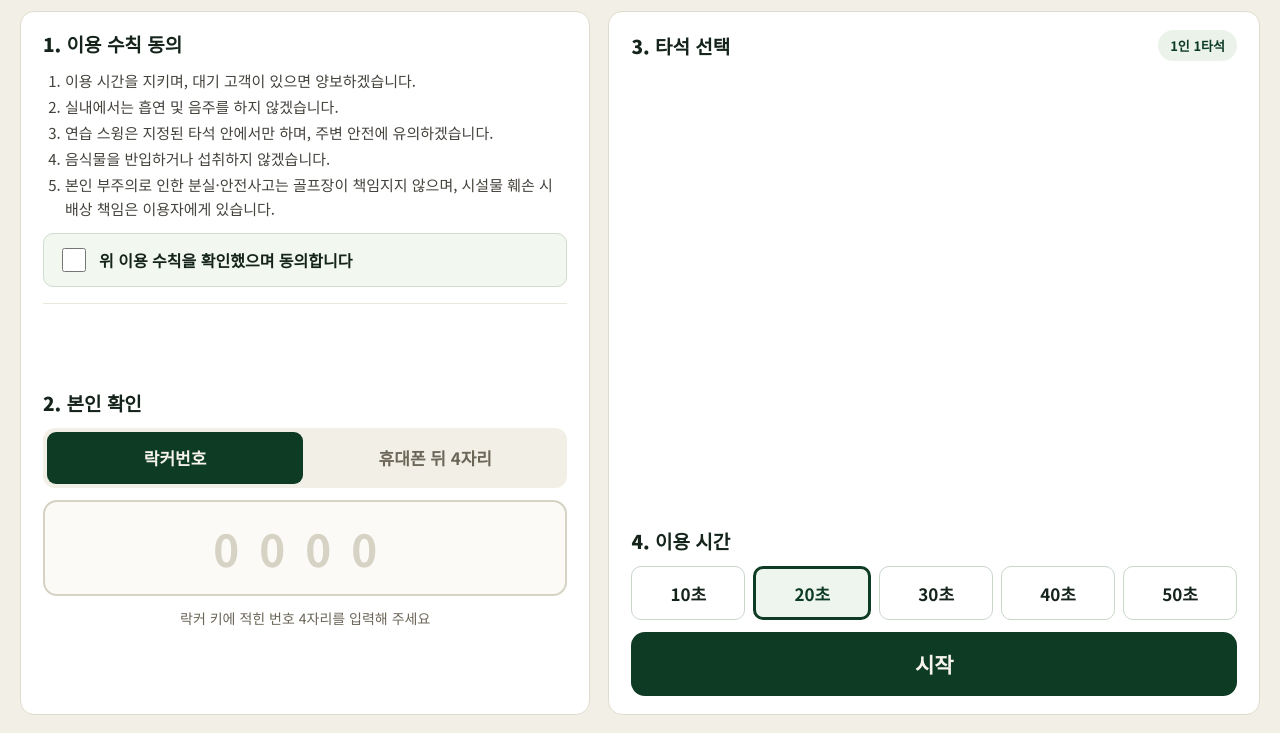
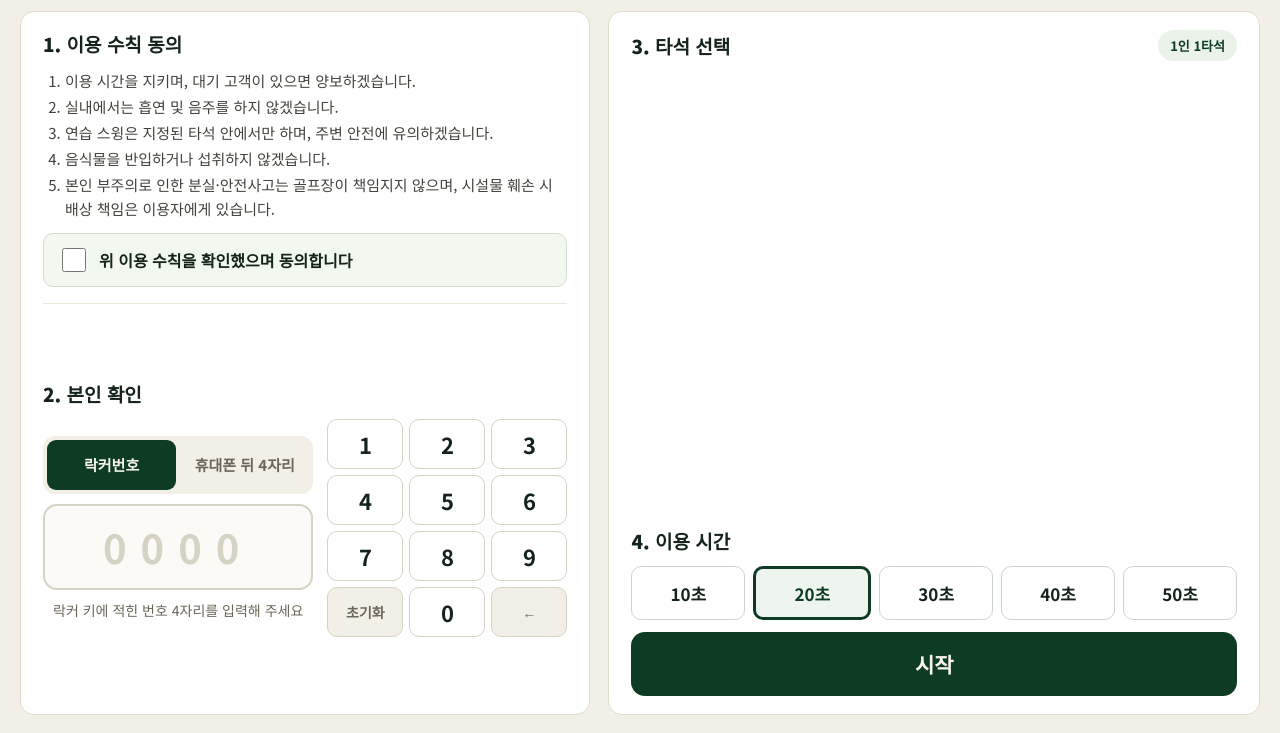
Before and after one commit to sehyeonkeonteulikeulleob-png/bay, a plain HTML site: page index.html in a window 1280 px wide. Shown: the part 67-800 px from the top of the page. Drawn offline with Linux system fonts and the light colour scheme; no server answers.

Commit message:
Add files via upload

```diff
--- a/config.js
+++ b/config.js
@@ -74,15 +74,24 @@ if ('serviceWorker' in navigator && window.isSecureContext) {
   navigator.serviceWorker.register('sw.js').catch(function () {});
 }
 
-// 번호 4자리 칸: 숫자만 입력되게 하고, 4자리를 다 누르면 키패드를 자동으로 내림
-// 잘못 눌렀을 때: 칸을 다시 누르면 번호가 지워지고 처음부터 입력
+// 번호 4자리: 화면 숫자 키패드로 입력 (태블릿 기본 키보드는 안 뜸)
+//  - 4자리가 차면 더 눌러도 입력 안 됨
+//  - 번호 칸을 누르거나 [초기화]를 누르면 처음부터 다시 입력
 document.addEventListener('DOMContentLoaded', function () {
   var el = document.getElementById('id4');
+  var pad = document.getElementById('pad');
   if (!el) return;
-  el.addEventListener('focus', function () { el.value = ''; });
-  el.addEventListener('input', function () {
-    var v = el.value.replace(/\D/g, '').slice(0, 4);
-    if (v !== el.value) el.value = v;
-    if (v.length === 4) el.blur();
+  el.addEventListener('click', function () { el.value = ''; el.blur(); });
+  if (!pad) return;
+  ['1','2','3','4','5','6','7','8','9','초기화','0','←'].forEach(function (k) {
+    var b = document.createElement('button');
+    b.type = 'button'; b.textContent = k;
+    if (k === '초기화' || k === '←') b.className = 'fn';
+    b.addEventListener('click', function () {
+      if (k === '초기화') el.value = '';
+      else if (k === '←') el.value = el.value.slice(0, -1);
+      else if (el.value.length < 4) el.value += k;
+    });
+    pad.appendChild(b);
   });
 });
--- a/index.html
+++ b/index.html
@@ -46,9 +46,16 @@
   .divider { height: 1px; background: #ece8dc; margin: 4px 0; }
   .idbox { flex-grow: 1; display: flex; flex-direction: column; gap: 12px; justify-content: center; }
   .seg { display: flex; background: #f2efe6; border-radius: 12px; padding: 4px; gap: 4px; }
-  .seg button { flex: 1; min-height: 52px; border: none; border-radius: 9px; background: transparent; font-size: 17px; font-weight: 700; color: #6b6658; }
+  .seg button { flex: 1; min-height: 50px; border: none; border-radius: 9px; background: transparent; font-size: 15px; font-weight: 700; color: #6b6658; padding: 0 6px; }
   .seg button.on { background: #0e3b24; color: #f7f4ec; }
-  #id4 { font-family: inherit; width: 100%; font-size: 44px; font-weight: 700; letter-spacing: 20px; text-align: center; padding: 14px; border: 2px solid #d6d2c4; border-radius: 14px; background: #fbfaf6; color: #15241b; font-variant-numeric: tabular-nums; }
+  .idrow { display: flex; gap: 14px; align-items: stretch; }
+  .idleft { flex: 1; min-width: 0; display: flex; flex-direction: column; gap: 10px; justify-content: center; }
+  /* 화면 숫자 키패드 */
+  .pad { width: 240px; flex-shrink: 0; display: grid; grid-template-columns: repeat(3, minmax(0, 1fr)); gap: 6px; }
+  .pad button { min-height: 50px; border-radius: 10px; border: 1px solid #d6d2c4; background: #fff; font-size: 22px; font-weight: 700; color: #15241b; }
+  .pad button:active { background: #eef5ee; border-color: #0e3b24; }
+  .pad button.fn { font-size: 14px; background: #f2efe6; color: #6b6658; }
+  #id4 { font-family: inherit; width: 100%; font-size: 40px; font-weight: 700; letter-spacing: 14px; text-align: center; padding: 12px 8px; cursor: pointer; border: 2px solid #d6d2c4; border-radius: 14px; background: #fbfaf6; color: #15241b; font-variant-numeric: tabular-nums; }
   #id4:focus { outline: none; border-color: #0e3b24; }
   #id4::placeholder { color: #d6d2c4; }
   .hint { font-size: 14px; color: #6b6658; text-align: center; }
@@ -125,12 +132,18 @@
       <div class="divider"></div>
       <div class="idbox">
         <h2>2. 본인 확인</h2>
-        <div class="seg" id="idType">
-          <button data-t="락커" class="on">락커번호</button>
-          <button data-t="휴대폰">휴대폰 뒤 4자리</button>
+        <div class="idrow">
+          <div class="idleft">
+            <div class="seg" id="idType">
+              <button data-t="락커" class="on">락커번호</button>
+              <button data-t="휴대폰">휴대폰 뒤 4자리</button>
+            </div>
+            <!-- 태블릿 기본 키보드가 뜨지 않도록 readonly — 옆 숫자 키패드로 입력 -->
+            <input type="text" id="id4" placeholder="0000" readonly inputmode="none" autocomplete="off" aria-label="번호 4자리">
+            <div class="hint" id="idHint">락커 키에 적힌 번호 4자리를 입력해 주세요</div>
+          </div>
+          <div class="pad" id="pad" aria-label="숫자 키패드"></div>
         </div>
-        <input type="text" id="id4" placeholder="0000" inputmode="numeric" pattern="[0-9]*" maxlength="4" autocomplete="off" aria-label="번호 4자리">
-        <div class="hint" id="idHint">락커 키에 적힌 번호 4자리를 입력해 주세요</div>
       </div>
     </div>
 
```
